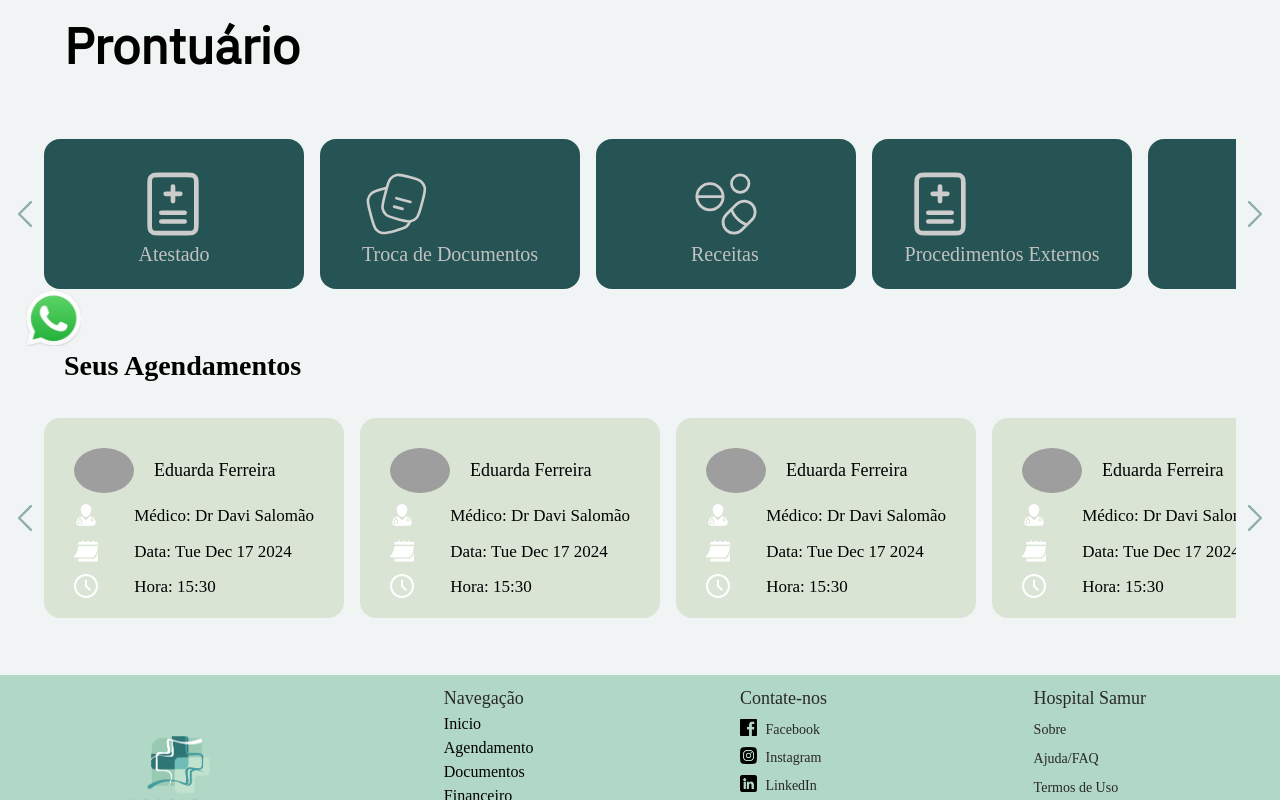
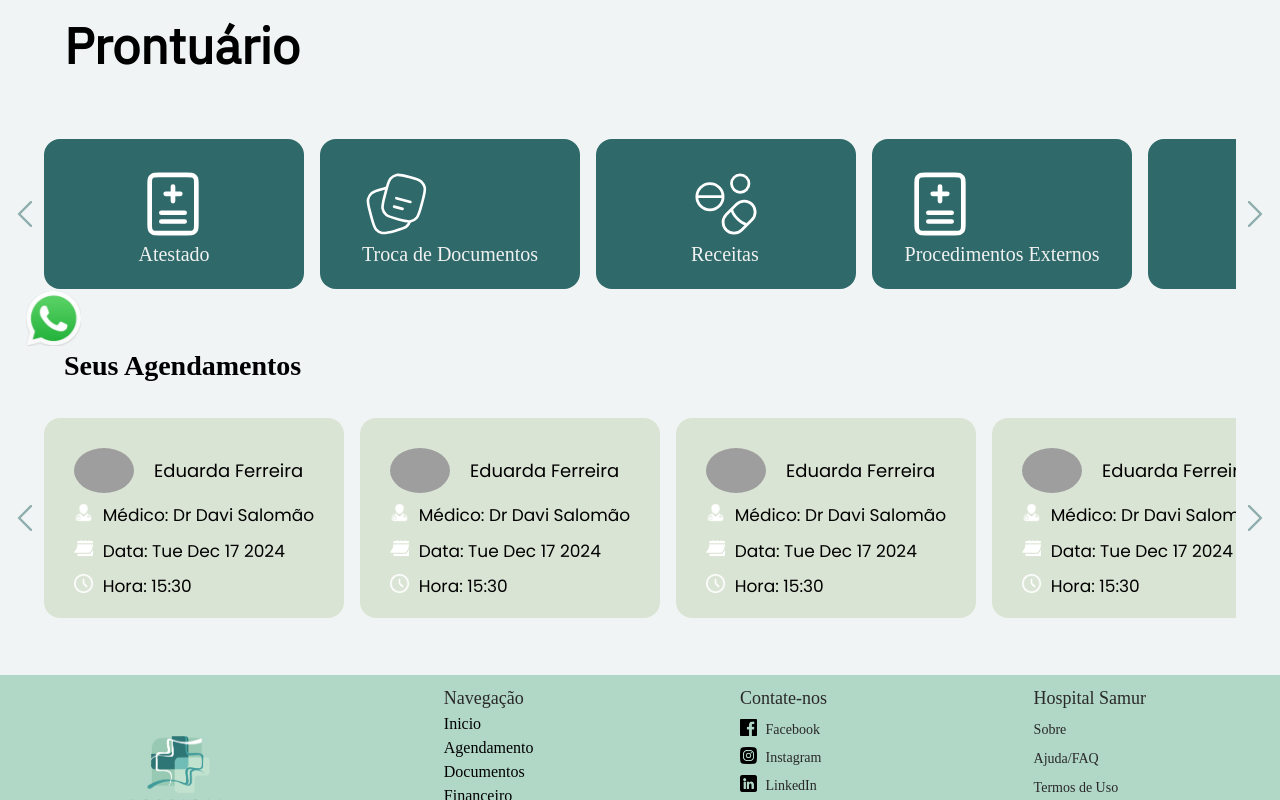
Before and after one commit to HericVirgilio/samur-portal-paciente, a Next.js app: page /home in a window 1280 px wide. Shown: the part 414-1214 px from the top of the page. Built offline with nearby package versions, Linux system fonts and the light colour scheme; grey boxes are pictures that could not be loaded.

Commit message:
instalando font poppins

```diff
--- a/package.json
+++ b/package.json
@@ -12,6 +12,7 @@
     "@emotion/react": "^11.11.4",
     "@emotion/styled": "^11.11.5",
     "@fontsource/ibm-plex-sans": "^5.0.20",
+    "@fontsource/poppins": "^5.0.14",
     "@fontsource/yantramanav": "^5.0.20",
     "@mui/icons-material": "^5.15.11",
     "@mui/material": "^5.15.15",
--- a/src/components/proximo-evento/index.tsx
+++ b/src/components/proximo-evento/index.tsx
@@ -1,6 +1,8 @@
 import "./style.css"
 import { ProximoEventoHome } from "@/data/proximo-evento-home.data"
+import '@fontsource/poppins';
 import Image from "next/image"
+
 export default function ProximoEvento(props: { id: string }) {
 
     const id = props.id
@@ -29,9 +31,9 @@ export default function ProximoEvento(props: { id: string }) {
                             <div key={objeto.id} className="item-section">
                                 <div className="item-component-section">
                                     <Image src={objeto.img} alt={objeto.nome} width={60} height={60} className="ImageUser"/>
-                                    <span>{objeto.nome}</span>
+                                    <span style={{ fontFamily: 'Poppins, sans-serif'}}>{objeto.nome}</span>
                                 </div>
-                                <div className="item-component-description">
+                                <div className="item-component-description" style={{ fontFamily: 'Poppins, sans-serif'}}>
                                     <Image src={"/icons/medico.png"} alt="medico" width={24} height={24}/>
                                     <span>Médico: {objeto.medico}</span>
                                     <Image src={"/icons/calendario.png"} alt="medico" width={24} height={24}/>
--- a/src/components/slider-option/style.css
+++ b/src/components/slider-option/style.css
@@ -42,7 +42,6 @@ section{
     height: 150px;
     border-radius: 1rem;
     cursor: pointer;
-    filter: brightness(80%);
     background-color: var(--verde-escuro);
     display: grid;
     padding: 30px;
@@ -55,7 +54,6 @@ section{
 }
 .item-section-option:hover{
     margin-top: -5px;
-    filter: brightness(100%);
 }
 .arrow {
     color: white;
```
Also changed, not shown: 1 other file (tests, documents, lock files or other folders).
